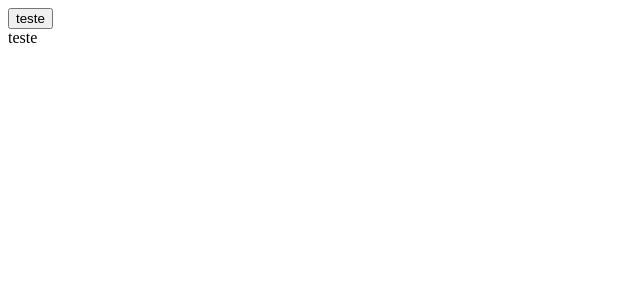
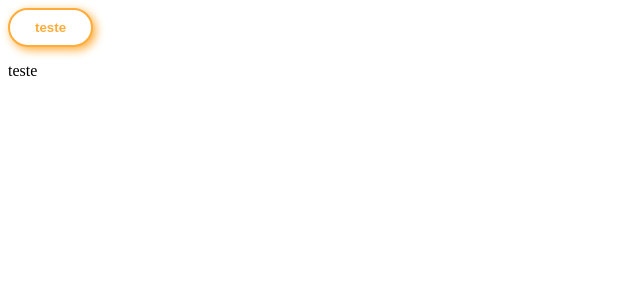
Before and after one commit to narukaioh/mega-hack3-frontend, a React (Create React App) app: page / in a window 1280 px wide. Shown: the top 300 px of the page, without its empty margins (0-640 px from the left). Built offline with nearby package versions, Linux system fonts and the light colour scheme.

Commit message:
Created style for Button component

```diff
--- a/src/components/Button/button.scss
+++ b/src/components/Button/button.scss
@@ -1 +1,27 @@
-.default {}
+@import '../variables.scss';
+
+button {
+  border: none;
+  padding: 10px 25px;
+  font-weight: bold;
+  border-radius: 100px;
+  margin-bottom: 15px;
+  outline: none;
+  cursor: pointer;
+
+  &.default {
+    color: $primary;
+    border: 2px solid $primary;
+    background: $primaryBackground;
+    box-shadow:  3px 3px 10px $primary, -3px -3px 10px #ffffff;
+
+    &:hover {
+      background: $primary;
+      color: $primaryBackground;
+    }
+
+    &:active {
+      box-shadow:  2px 2px 4px $primary, -2px -2px 4px #ffffff;
+    }
+  }
+}
--- /dev/null
+++ b/src/components/style.scss
@@ -0,0 +1,2 @@
+@import './variables.scss';
+@import './Button/button.scss';
--- /dev/null
+++ b/src/components/variables.scss
@@ -0,0 +1,2 @@
+$primary: #FFAC3A;
+$primaryBackground: #fff;
--- a/src/index.js
+++ b/src/index.js
@@ -1,5 +1,6 @@
 import React from 'react';
 import ReactDOM from 'react-dom';
+import './components/style.scss';
 import App from './App';
 import * as serviceWorker from './serviceWorker';
 
```
